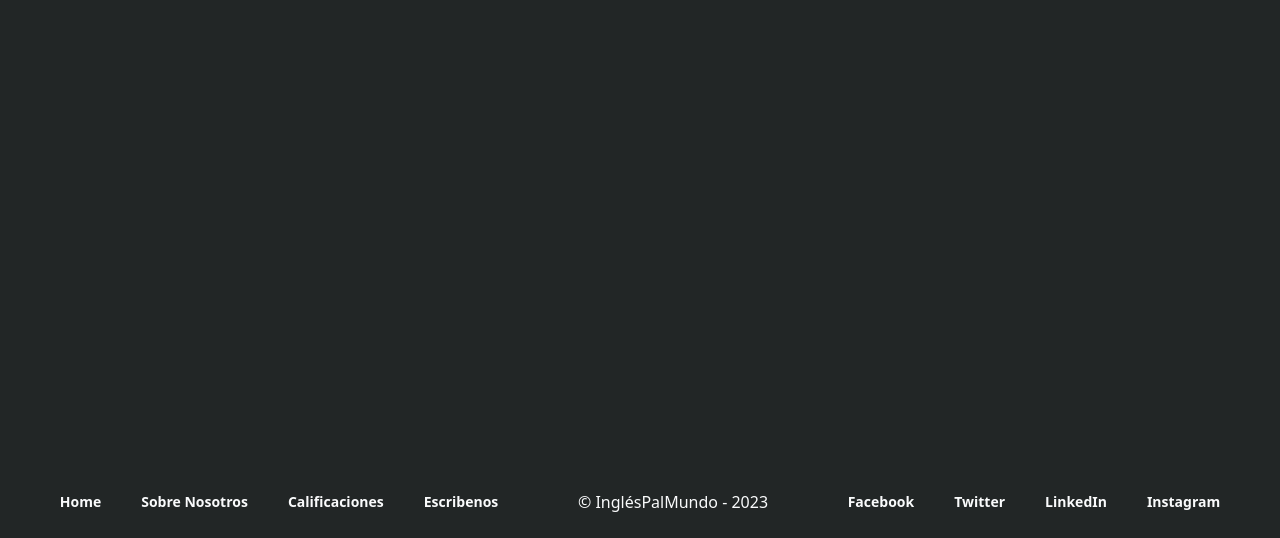
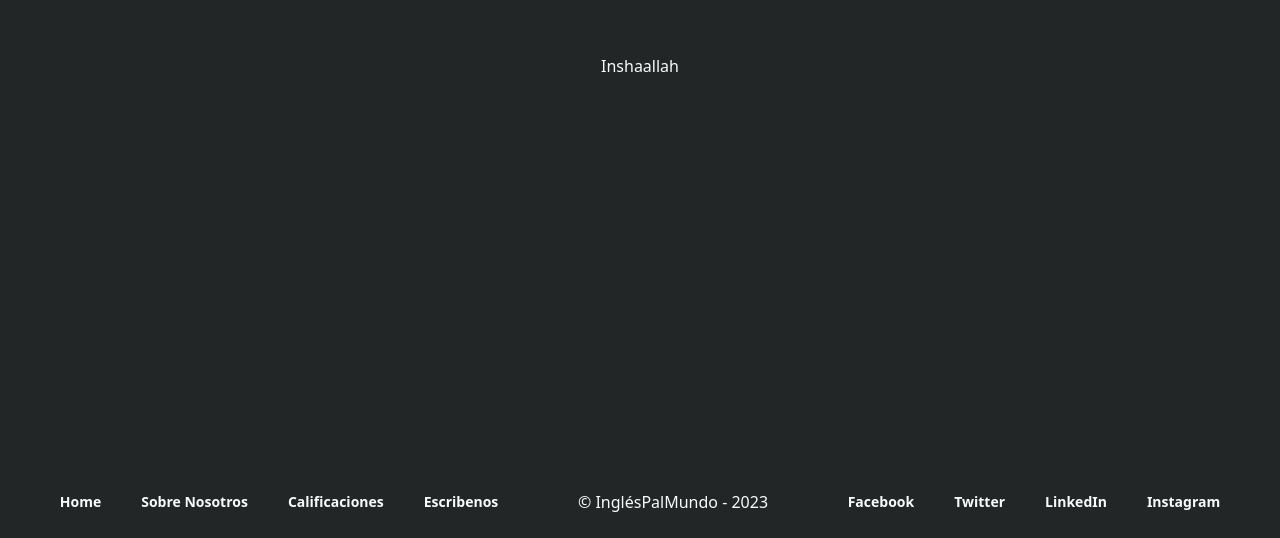
Before and after one commit to AngusGaukrogerDev/website-ingles-pal-mundo, a Vue app: page / in a window 1280 px wide. Shown: the part 3309-3847 px from the top of the page. Built offline with nearby package versions, Linux system fonts and the light colour scheme.

Commit message:
good night

```diff
--- a/src/components/Home.vue
+++ b/src/components/Home.vue
@@ -1,6 +1,6 @@
 <template class=" ">
-    <Navbar />
 
+        <Navbar />
         <Hero />
         <Info />
         <Book />
--- a/src/components/UIElements/ContactForm.vue
+++ b/src/components/UIElements/ContactForm.vue
@@ -1,5 +1,7 @@
 <template>
-    <div>
+    <div class="text-texttone">
+            Inshaallah
+        <form></form>
 
     </div>
 </template>
```
